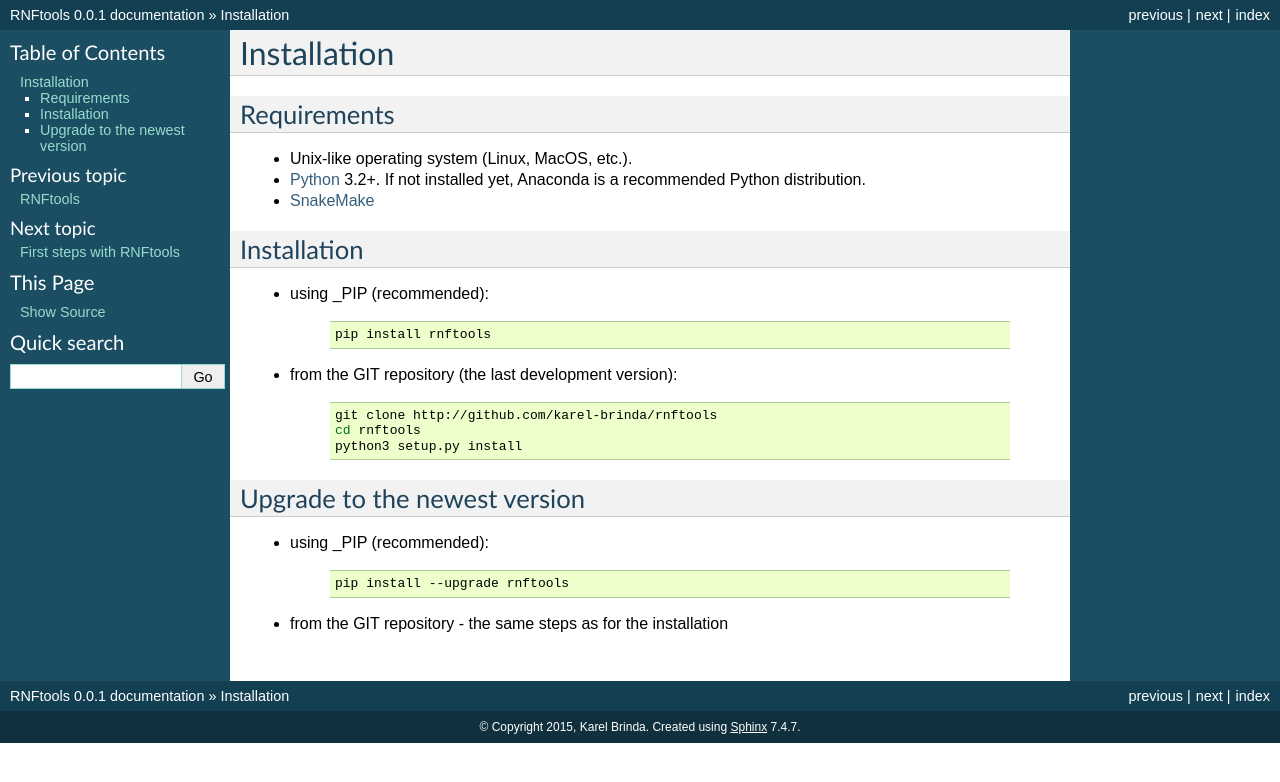
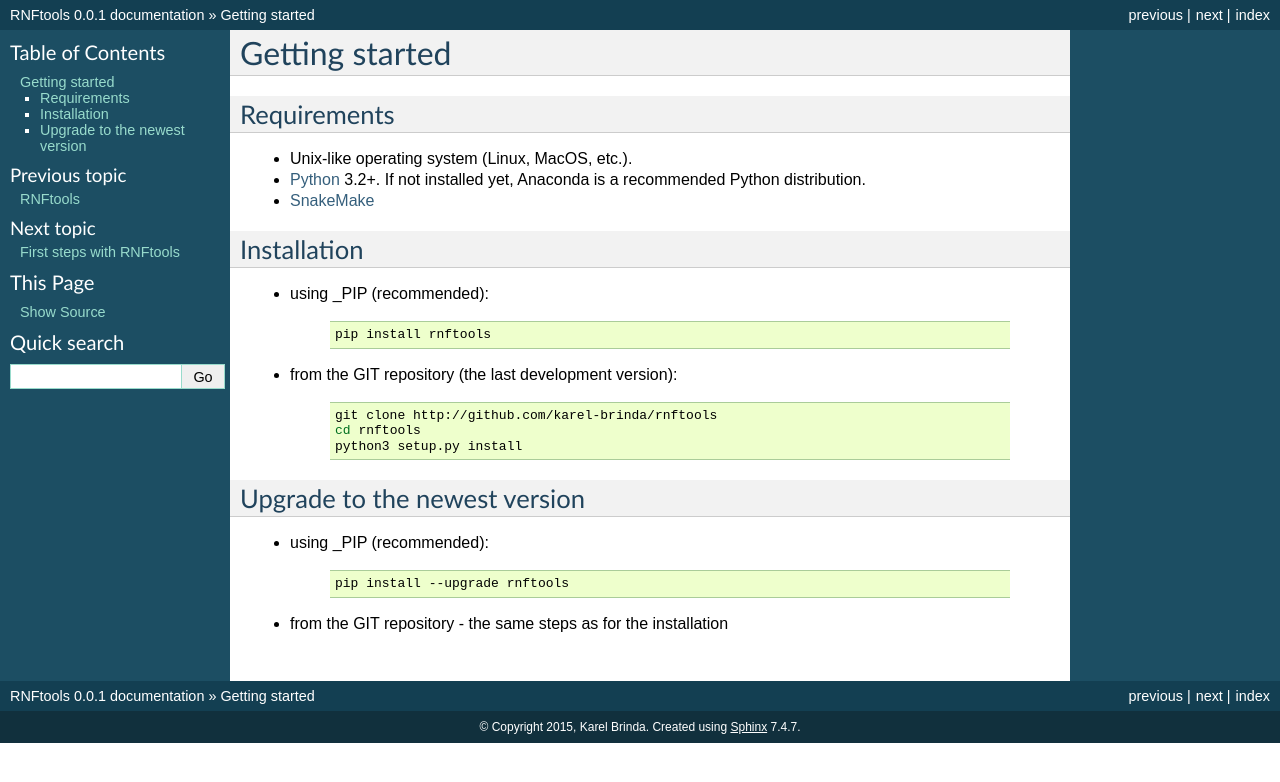
Before and after one commit to karel-brinda/rnftools, a Sphinx documentation site: the page built from docs/installation.rst, in a window 1280 px wide. Shown: the top 782 px of the page. Built offline with Sphinx 7.4.7, drawn with Linux system fonts in a browser that asks for light colours; pages that are not in the unit, such as notebooks, are missing from menus.

Commit message:
Recursion fix

```diff
--- a/docs/index.rst
+++ b/docs/index.rst
@@ -50,7 +50,6 @@
 .. toctree::
 	:maxdepth: 2
 
-	index
 	installation
 	first_steps
 	faq
--- a/docs/installation.rst
+++ b/docs/installation.rst
@@ -3,8 +3,8 @@
    You can adapt this file completely to your liking, but it should at least
    contain the root `toctree` directive.
 
-Installation
-============
+Getting started
+===============
 
 Requirements
 ------------
```
